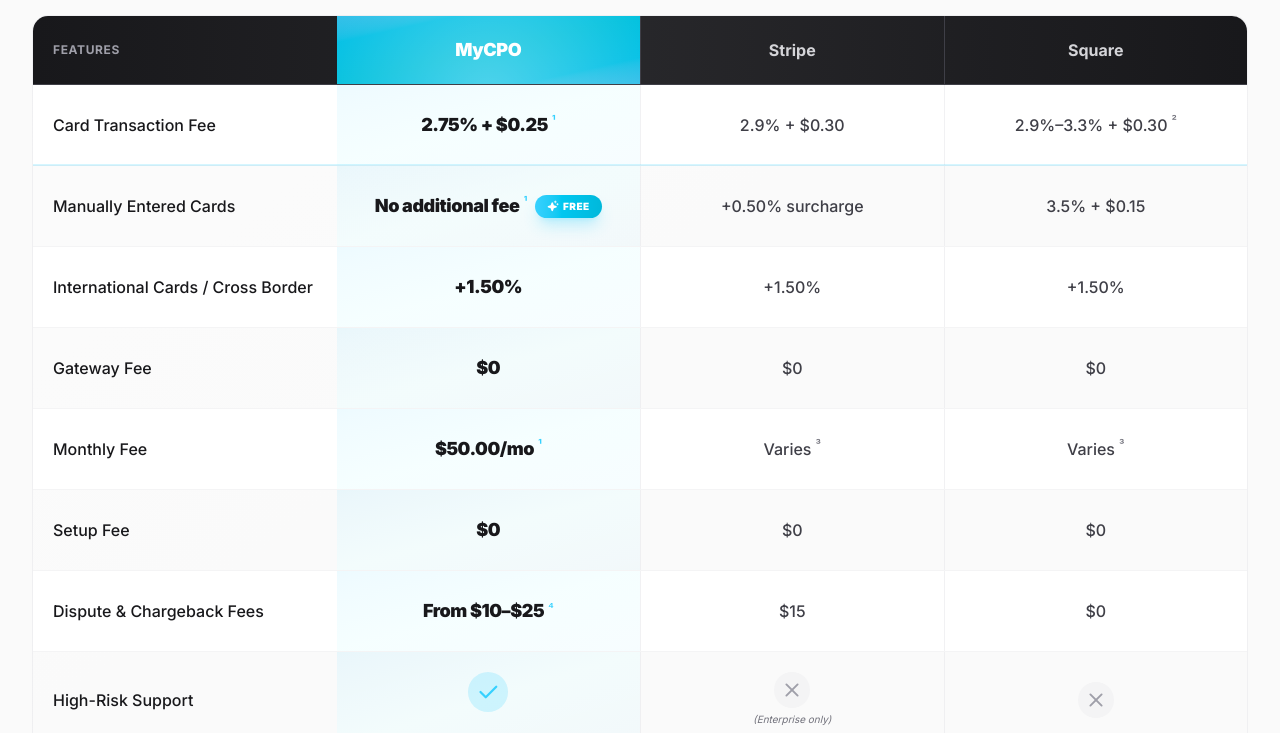
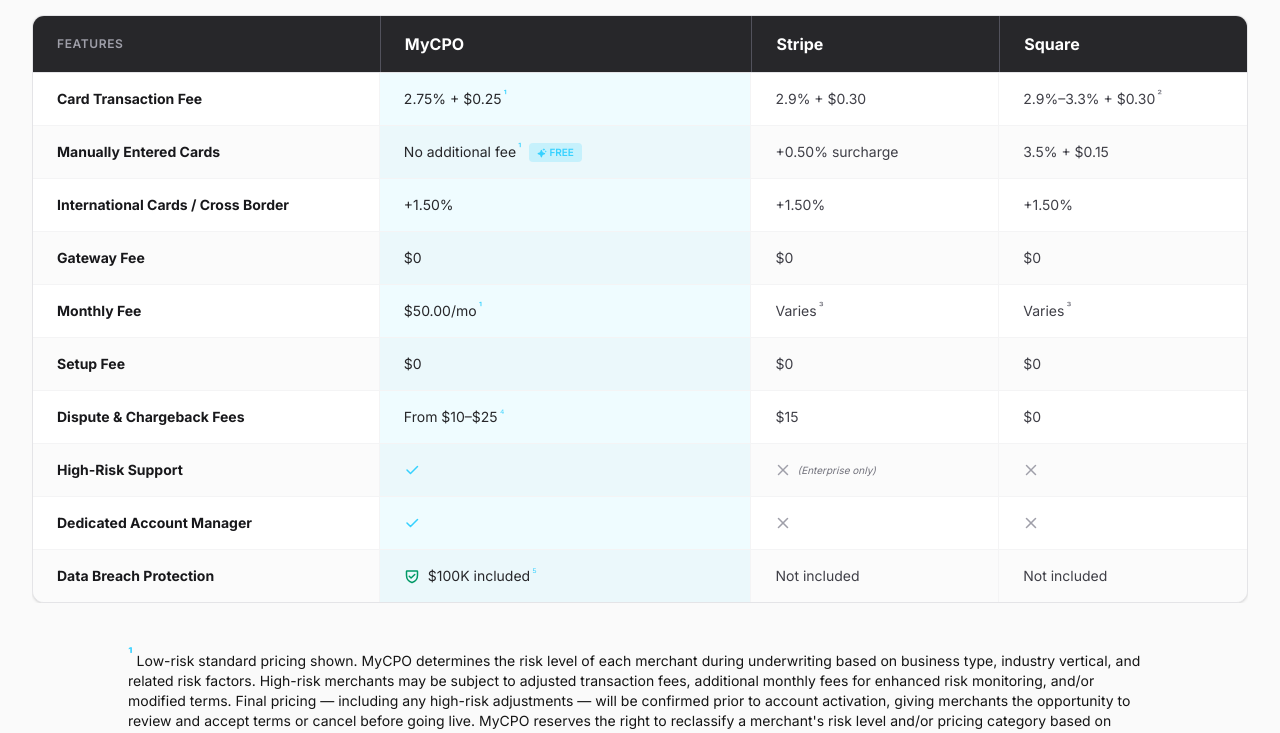
Before and after one commit to Shubham1997x/mycpo, a Next.js app: page / in a window 1280 px wide. Shown: the part 4060-4793 px from the top of the page. Built offline with nearby package versions, Linux system fonts and the light colour scheme.

Commit message:
style: update text capitalization in CustomPricingSection, adjust layout in IdealMerchantProfiles, and enhance styling in PricingComparisonTable for improved readability and consistency

```diff
--- a/app/components/CustomPricingSection.tsx
+++ b/app/components/CustomPricingSection.tsx
@@ -26,7 +26,7 @@
             <div className="text-center mb-6">
                 <span className="inline-flex items-center gap-2 px-4 py-2 rounded-full bg-brand/10  text-sm font-semibold ring-1 ring-brand/20">
                     <Calculator className="w-4 h-4 " weight="bold" />
-                    Interchange-plus & volume discounts
+                    Interchange-Plus & Volume Discounts
                 </span>
             </div>
             <div className="relative overflow-hidden rounded-2xl sm:rounded-3xl border border-zinc-200 bg-white shadow-lg">
--- a/app/components/IdealMerchantProfiles.tsx
+++ b/app/components/IdealMerchantProfiles.tsx
@@ -12,7 +12,7 @@
       transition={{ duration: 0.5, delay: 0.4 }}
       className="max-w-6xl mx-auto"
     >
-      <div className="relative overflow-hidden rounded-2xl sm:rounded-3xl border border-zinc-200 bg-white shadow-lg">
+      <div className="relative overflow-hidden  ">
 
 
         <div className="relative z-10 p-6 sm:p-10">
--- a/app/components/PricingComparisonTable.tsx
+++ b/app/components/PricingComparisonTable.tsx
@@ -1,20 +1,71 @@
-'use client';
+"use client";
 
-import { motion } from 'framer-motion';
-import { Check, X, ShieldCheck, Star, Sparkle } from 'phosphor-react';
+import { motion } from "framer-motion";
+import { Check, X, ShieldCheck, Sparkle } from "phosphor-react";
 
 // Pricing comparison data
 export const pricingRows = [
-    { feature: 'Card Transaction Fee', mycpo: '2.75% + $0.25', mycpoNote: '¹', stripe: '2.9% + $0.30', square: '2.9%–3.3% + $0.30', squareNote: '²' },
-    { feature: 'Manually Entered Cards', mycpo: 'No additional fee', mycpoNote: '¹', stripe: '+0.50% surcharge', square: '3.5% + $0.15', highlight: true },
-    { feature: 'International Cards / Cross Border', mycpo: '+1.50%', stripe: '+1.50%', square: '+1.50%' },
-    { feature: 'Gateway Fee', mycpo: '$0', stripe: '$0', square: '$0' },
-    { feature: 'Monthly Fee', mycpo: '$50.00/mo', mycpoNote: '¹', stripe: 'Varies', stripeNote: '³', square: 'Varies', squareNote: '³' },
-    { feature: 'Setup Fee', mycpo: '$0', stripe: '$0', square: '$0' },
-    { feature: 'Dispute & Chargeback Fees', mycpo: 'From $10–$25', mycpoNote: '⁴', stripe: '$15', square: '$0' },
-    { feature: 'High-Risk Support', mycpo: true, stripe: false, stripeNote: '(Enterprise only)', square: false },
-    { feature: 'Dedicated Account Manager', mycpo: true, stripe: false, square: false },
-    { feature: 'Data Breach Protection', mycpo: '$100K included', mycpoNote: '⁵', stripe: 'Not included', square: 'Not included', security: true }
+  {
+    feature: "Card Transaction Fee",
+    mycpo: "2.75% + $0.25",
+    mycpoNote: "¹",
+    stripe: "2.9% + $0.30",
+    square: "2.9%–3.3% + $0.30",
+    squareNote: "²",
+  },
+  {
+    feature: "Manually Entered Cards",
+    mycpo: "No additional fee",
+    mycpoNote: "¹",
+    stripe: "+0.50% surcharge",
+    square: "3.5% + $0.15",
+    highlight: true,
+  },
+  {
+    feature: "International Cards / Cross Border",
+    mycpo: "+1.50%",
+    stripe: "+1.50%",
+    square: "+1.50%",
+  },
+  { feature: "Gateway Fee", mycpo: "$0", stripe: "$0", square: "$0" },
+  {
+    feature: "Monthly Fee",
+    mycpo: "$50.00/mo",
+    mycpoNote: "¹",
+    stripe: "Varies",
+    stripeNote: "³",
+    square: "Varies",
+    squareNote: "³",
+  },
+  { feature: "Setup Fee", mycpo: "$0", stripe: "$0", square: "$0" },
+  {
+    feature: "Dispute & Chargeback Fees",
+    mycpo: "From $10–$25",
+    mycpoNote: "⁴",
+    stripe: "$15",
+    square: "$0",
+  },
+  {
+    feature: "High-Risk Support",
+    mycpo: true,
+    stripe: false,
+    stripeNote: "(Enterprise only)",
+    square: false,
+  },
+  {
+    feature: "Dedicated Account Manager",
+    mycpo: true,
+    stripe: false,
+    square: false,
+  },
+  {
+    feature: "Data Breach Protection",
+    mycpo: "$100K included",
+    mycpoNote: "⁵",
+    stripe: "Not included",
+    square: "Not included",
+    security: true,
+  },
 ];
 
 export default function PricingComparisonTable() {
@@ -27,146 +78,155 @@
       className="mb-12 overflow-x-auto"
     >
       <div className="min-w-[640px]">
-                {/* Modern Card Container */}
-                <div className="bg-linear-to-br from-white to-zinc-50 rounded-2xl shadow-2xl shadow-zinc-900/10 border border-zinc-200/50 overflow-hidden backdrop-blur-sm">
-
-                    {/* Premium Header with Gradient */}
-                    <div className="grid grid-cols-4 bg-linear-to-r from-zinc-900 via-zinc-800 to-zinc-900 border-b border-zinc-700">
-                        <div className="p-5 flex items-center">
-                            <span className="text-xs uppercase tracking-wider text-zinc-400 font-bold">Features</span>
+        <div className="rounded-xl border border-zinc-200 bg-white shadow-sm overflow-hidden">
+          {/* Header: solid dark, clear column separation */}
+          <div
+            className="grid border-b border-zinc-200 bg-zinc-800"
+            style={{ gridTemplateColumns: "1.4fr 1.5fr 1fr 1fr" }}
+          >
+            <div className="px-6 py-4 flex items-center">
+              <span className="text-xs uppercase tracking-wider text-zinc-400 font-semibold">
+                Features
+              </span>
             </div>
-
-                        {/* MyCPO Header - Premium Highlight */}
-                        <div className="p-5 relative overflow-hidden group">
-                            <div className="absolute inset-0 bg-linear-to-br from-brand via-cyan-400 to-brand opacity-90 group-hover:opacity-100 transition-opacity duration-300"></div>
-                            <div className="absolute inset-0 bg-[radial-gradient(circle_at_50%_120%,rgba(255,255,255,0.3),transparent)]"></div>
-                            <div className="relative flex flex-col items-center justify-center gap-1">
-                                <div className="flex items-center gap-1.5">
-
-                                    <span className="font-black text-lg text-white tracking-tight">MyCPO</span>
-
+            <div className="px-6 py-4 flex items-center border-l border-zinc-600">
+              <span className="text-base font-bold text-white">MyCPO</span>
             </div>
-
+            <div className="px-6 py-4 flex items-center border-l border-zinc-600">
+              <span className="text-base font-bold text-white">Stripe</span>
+            </div>
+            <div className="px-6 py-4 flex items-center border-l border-zinc-600">
+              <span className="text-base font-bold text-white">Square</span>
             </div>
           </div>
 
-                        {/* Competitor Headers */}
-                        <div className="p-5 flex items-center justify-center border-l border-zinc-700">
-                            <span className="font-bold text-base text-zinc-300">Stripe</span>
-                        </div>
-                        <div className="p-5 flex items-center justify-center border-l border-zinc-700">
-                            <span className="font-bold text-base text-zinc-300">Square</span>
-                        </div>
-                    </div>
-
-                    {/* Table Rows with Enhanced Styling */}
           {pricingRows.map((row, index) => {
             const isEven = index % 2 === 0;
-                        const isHighlight = row.highlight;
             const isSecurity = row.security;
 
             return (
               <motion.div
                 key={index}
-                                initial={{ opacity: 0, x: -20 }}
+                initial={{ opacity: 0, x: -10 }}
                 whileInView={{ opacity: 1, x: 0 }}
                 viewport={{ once: true }}
-                                transition={{ duration: 0.3, delay: index * 0.03 }}
-                                className={`grid grid-cols-4 border-b border-zinc-100 last:border-b-0 transition-all duration-200  hover:scale-[1.01] hover:z-10 relative group
-                                    ${isEven ? 'bg-white' : 'bg-zinc-50/80'}
-                                    ${isHighlight ? 'ring-2 ring-brand/20 bg-brand/5' : ''}
-                                    ${isSecurity ? 'ring-2 ring-emerald-500/20 bg-emerald-50/30' : ''}
+                transition={{ duration: 0.25, delay: index * 0.02 }}
+                style={{ gridTemplateColumns: "1.4fr 1.5fr 1fr 1fr" }}
+                className={`grid border-b border-zinc-100 last:border-b-0
+                                    ${isEven ? "bg-white" : "bg-zinc-50/70"}
                                 `}
               >
-                                {/* Feature Name Column */}
-                                <div className="p-5 flex items-center">
-                                    <span className={`font-medium text-sm sm:text-base ${isSecurity ? 'text-emerald-900 font-semibold' : 'text-zinc-900'}`}>
+                <div className="px-6 py-4 flex items-center border-r border-zinc-100">
+                  <span
+                    className={`text-sm font-bold text-zinc-900 ${
+                      isSecurity ? "text-emerald-900" : ""
+                    }`}
+                  >
                     {row.feature}
                   </span>
                 </div>
 
-                                {/* MyCPO Column - Premium Styling */}
-                                <div className="p-5 relative overflow-hidden">
-                                    {/* Gradient Background */}
-                                    <div className="absolute inset-0 bg-linear-to-br from-brand/10 via-cyan-50/50 to-brand/5 group-hover:from-brand/15 group-hover:to-brand/10 transition-all duration-300"></div>
-
-                                    <div className="relative flex items-center justify-center min-h-[40px]">
-                                        {typeof row.mycpo === 'boolean' ? (
+                <div
+                  className={`px-6 py-4 flex items-center border-r border-zinc-100 min-h-[52px] bg-brand/8`}
+                >
+                  {typeof row.mycpo === "boolean" ? (
                     row.mycpo ? (
-                                                <div className="flex items-center justify-center w-10 h-10 rounded-full bg-brand/20">
-                                                    <Check className="w-6 h-6 text-brand" weight="bold" />
+                      <div className="flex items-center justify-center">
+                        <Check className="w-4 h-4 text-brand" weight="bold" />
                       </div>
                     ) : (
-                                                <X className="w-5 h-5 text-zinc-400" weight="bold" />
+                      <X className="w-4 h-4 text-zinc-400" weight="bold" />
                     )
                   ) : (
-                                            <div className="flex items-center justify-center gap-2 flex-wrap">
+                    <div className="flex items-center gap-2 flex-wrap">
                       {isSecurity && (
-                                                    <div className="shrink-0 w-8 h-8 rounded-lg bg-emerald-500/10 flex items-center justify-center">
-                                                        <ShieldCheck className="w-5 h-5 text-emerald-600" weight="bold" />
-                                                    </div>
+                        <ShieldCheck
+                          className="w-4 h-4 text-emerald-600 shrink-0"
+                          weight="bold"
+                        />
                       )}
-                                                <span className="text-base sm:text-lg font-black text-zinc-900 tracking-tight">
+                      <span className="text-sm font-normal text-zinc-800">
                         {row.mycpo}
-                                                    {row.mycpoNote && <sup className="text-brand ml-1 text-xs font-bold">{row.mycpoNote}</sup>}
+                        {row.mycpoNote && (
+                          <sup className="text-brand ml-0.5 text-[11px] font-normal">
+                            {row.mycpoNote}
+                          </sup>
+                        )}
                       </span>
-
-                                                {/* Special Badge for "No additional fee" */}
-                                                {row.feature === 'Manually Entered Cards' && row.mycpo === 'No additional fee' && (
+                      {row.feature === "Manually Entered Cards" &&
+                        row.mycpo === "No additional fee" && (
                           <motion.span
                             initial={{ scale: 0 }}
                             animate={{ scale: 1 }}
-                                                        transition={{ delay: 0.5, type: "spring" }}
-                                                        className="px-3 py-1 bg-linear-to-r from-brand to-cyan-500 text-white text-[10px] font-black rounded-full shadow-lg shadow-brand/30 uppercase tracking-wider flex items-center gap-1"
+                            transition={{ delay: 0.3, type: "spring" }}
+                            className="px-2 py-0.5 bg-brand/20 text-brand text-[10px] font-semibold rounded uppercase"
                           >
-                                                        <Sparkle className="w-3 h-3" weight="fill" />
-                                                        FREE
+                            <Sparkle
+                              className="w-2.5 h-2.5 inline mr-0.5"
+                              weight="fill"
+                            />
+                            Free
                           </motion.span>
                         )}
                     </div>
                   )}
                 </div>
-                                </div>
 
-                                {/* Stripe Column */}
-                                <div className="p-5 flex items-center justify-center border-l border-zinc-200/50">
-                                    {typeof row.stripe === 'boolean' ? (
+                <div className="px-6 py-4 flex items-center border-r border-zinc-100 min-h-[52px]">
+                  {typeof row.stripe === "boolean" ? (
                     row.stripe ? (
-                                            <div className="flex items-center justify-center w-9 h-9 rounded-full bg-zinc-100">
-                                                <Check className="w-5 h-5 text-zinc-600" weight="bold" />
+                      <div className="flex items-center justify-center ">
+                        <Check
+                          className="w-4 h-4 text-zinc-600"
+                          weight="bold"
+                        />
                       </div>
                     ) : (
-                                            <div className="flex flex-col items-center gap-1">
-                                                <div className="flex items-center justify-center w-9 h-9 rounded-full bg-zinc-100">
-                                                    <X className="w-5 h-5 text-zinc-400" weight="bold" />
+                      <div className="flex items-center gap-1.5">
+                        <div className="flex items-center justify-center shrink-0">
+                          <X className="w-4 h-4 text-zinc-400" weight="bold" />
                         </div>
-                                                {row.stripeNote && <span className="text-[10px] text-zinc-500 italic">{row.stripeNote}</span>}
+                        {row.stripeNote && (
+                          <span className="text-[10px] text-zinc-500 font-normal italic">
+                            {row.stripeNote}
+                          </span>
+                        )}
                       </div>
                     )
                   ) : (
-                                        <span className="text-sm sm:text-base text-zinc-700 font-medium">
+                    <span className="text-sm font-normal text-zinc-700">
                       {row.stripe}
-                                            {row.stripeNote && <sup className="text-zinc-500 ml-1 text-xs">{row.stripeNote}</sup>}
+                      {row.stripeNote && (
+                        <sup className="text-zinc-500 ml-0.5 text-[11px] font-normal">
+                          {row.stripeNote}
+                        </sup>
+                      )}
                     </span>
                   )}
                 </div>
 
-                                {/* Square Column */}
-                                <div className="p-5 flex items-center justify-center border-l border-zinc-200/50">
-                                    {typeof row.square === 'boolean' ? (
+                <div className="px-6 py-4 flex items-center min-h-[52px]">
+                  {typeof row.square === "boolean" ? (
                     row.square ? (
-                                            <div className="flex items-center justify-center w-9 h-9 rounded-full bg-zinc-100">
-                                                <Check className="w-5 h-5 text-zinc-600" weight="bold" />
+                      <div className="flex items-center justify-center">
+                        <Check
+                          className="w-4 h-4 text-zinc-600"
+                          weight="bold"
+                        />
                       </div>
                     ) : (
-                                            <div className="flex items-center justify-center w-9 h-9 rounded-full bg-zinc-100">
-                                                <X className="w-5 h-5 text-zinc-400" weight="bold" />
+                      <div className="flex items-center justify-center ">
+                        <X className="w-4 h-4 text-zinc-400" weight="bold" />
                       </div>
                     )
                   ) : (
-                                        <span className="text-sm sm:text-base text-zinc-700 font-medium">
+                    <span className="text-sm font-normal text-zinc-700">
                       {row.square}
-                                            {row.squareNote && <sup className="text-zinc-500 ml-1 text-xs">{row.squareNote}</sup>}
+                      {row.squareNote && (
+                        <sup className="text-zinc-500 ml-0.5 text-[11px] font-normal">
+                          {row.squareNote}
+                        </sup>
+                      )}
                     </span>
                   )}
                 </div>
@@ -174,7 +234,6 @@
             );
           })}
         </div>
-
       </div>
     </motion.div>
   );
```
Lines whose indentation alone changed are shown as unchanged.
